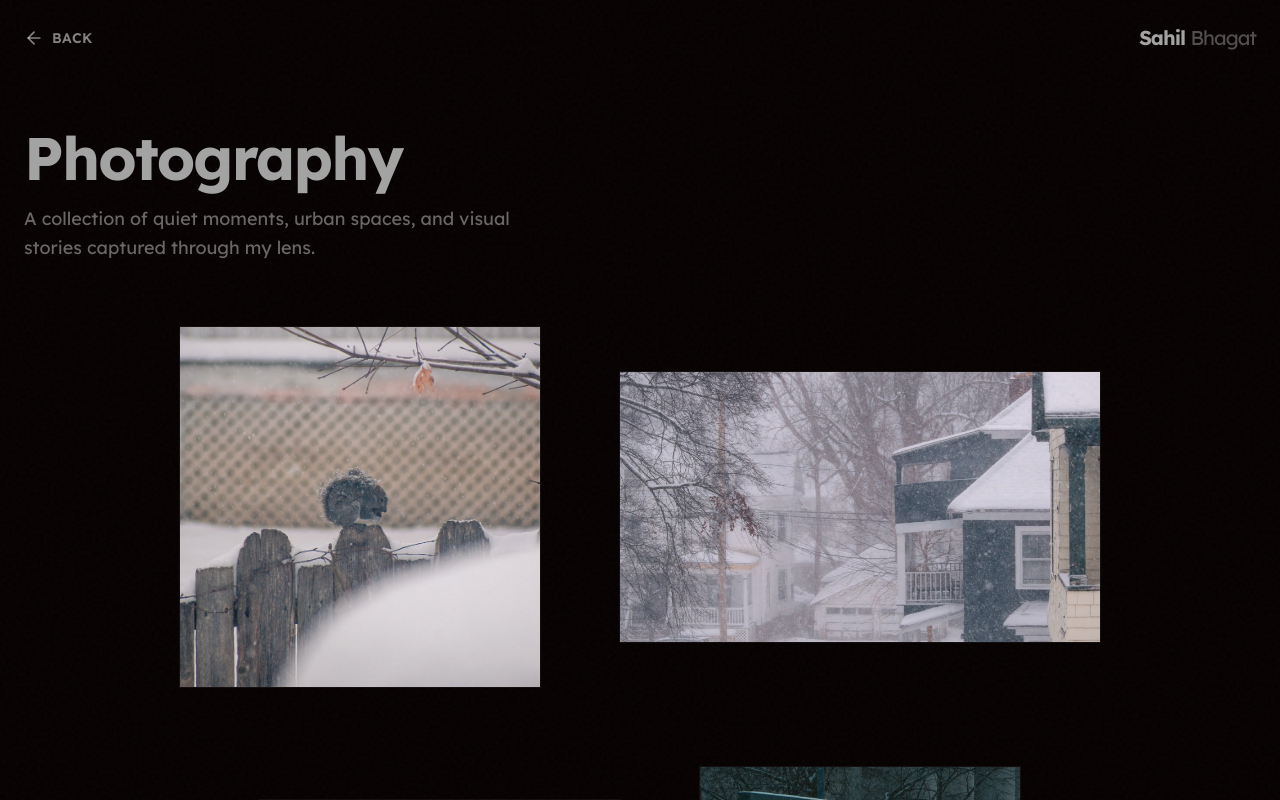
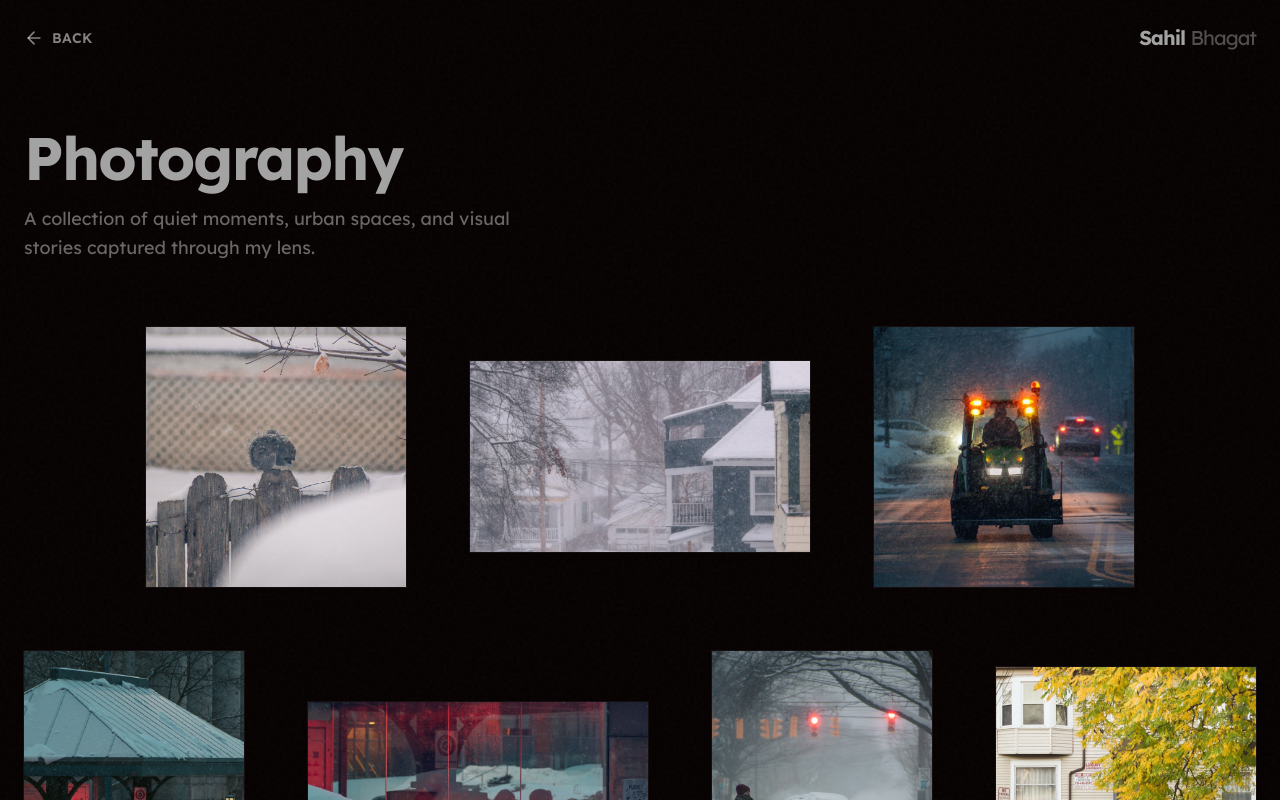
Before and after one commit to sahilbhagat30/Portfolio-Web-Site, a Next.js app: page /photography in a window 1280 px wide. Shown: the top 800 px of the page. Built offline with nearby package versions, Linux system fonts and the light colour scheme.

Commit message:
style: scale down gallery image sizes to ensure a minimum of 4 photos per row on desktop

```diff
--- a/src/app/photography/PhotographyClient.tsx
+++ b/src/app/photography/PhotographyClient.tsx
@@ -43,7 +43,7 @@ export default function PhotographyClient({ photos }: { photos: PhotoData[] }) {
           initial={{ opacity: 0 }}
           animate={{ opacity: 1 }}
           transition={{ duration: 1, delay: 0.2 }}
-          className="flex flex-wrap items-center justify-center gap-12 md:gap-16 xl:gap-20"
+          className="flex flex-wrap items-center justify-center gap-8 md:gap-12 lg:gap-16"
         >
           {photos.map((photo, i) => (
             <motion.div
@@ -53,9 +53,9 @@ export default function PhotographyClient({ photos }: { photos: PhotoData[] }) {
               viewport={{ once: true, margin: "0px 0px -50px 0px" }}
               transition={{ duration: 0.5, delay: (i % 6) * 0.1 }}
               className={`relative overflow-hidden group cursor-pointer shrink-0 ${
-                photo.span === 'tall' ? 'w-[200px] md:w-[280px] xl:w-[320px]' :
-                photo.span === 'wide' ? 'w-[280px] md:w-[380px] xl:w-[480px]' :
-                'w-[220px] md:w-[300px] xl:w-[360px]'
+                photo.span === 'tall' ? 'w-[140px] md:w-[180px] lg:w-[220px]' :
+                photo.span === 'wide' ? 'w-[220px] md:w-[280px] lg:w-[340px]' :
+                'w-[160px] md:w-[220px] lg:w-[260px]'
               }`}
               style={{ outline: "1px solid rgba(255,255,255,0.05)" }}
               onClick={() => {
```
